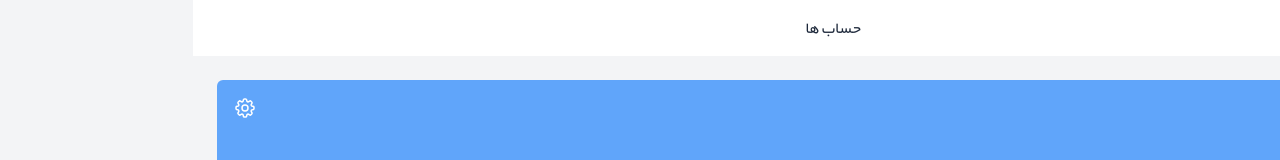
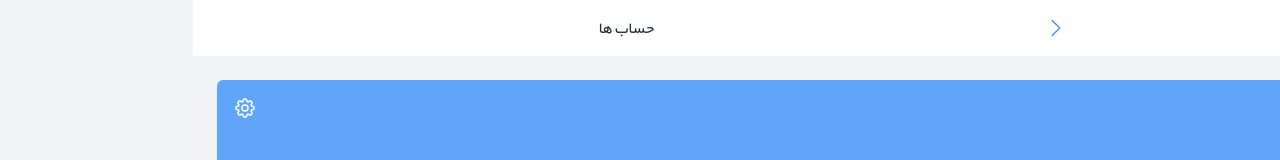
Before and after one commit to mojtaba013/toseasr, a Next.js app: page /accounts in a window 1280 px wide. Shown: the top 160 px of the page. Built offline with nearby package versions, Linux system fonts and the light colour scheme.

Commit message:
work on cards and accounts

```diff
--- a/app/accounts/page.jsx
+++ b/app/accounts/page.jsx
@@ -1,10 +1,27 @@
 import React from "react";
 import { ICONCOLOR } from "@/utils/constants";
+import Link from "next/link";
 
 function acount() {
   return (
     <div className="text-white">
-      <div className="flex items-center justify-center p-4 bg-white ">
+      <div className="flex items-center justify-evenly right-0  p-4 bg-white ">
+      <Link href="/">
+          <svg
+            xmlns="http://www.w3.org/2000/svg"
+            fill="none"
+            viewBox="0 0 24 24"
+            strokeWidth={1.5}
+            stroke={ICONCOLOR}
+            className="w-6 h-6"
+          >
+            <path
+              strokeLinecap="round"
+              strokeLinejoin="round"
+              d="m8.25 4.5 7.5 7.5-7.5 7.5"
+            />
+          </svg>
+        </Link>
         <p className="text-slate-800">حساب ها</p>
       </div>
       <div className=" h-max flex flex-col items-  p-6 gap-y-4 mb-20  ">
--- a/app/layout.tsx
+++ b/app/layout.tsx
@@ -24,7 +24,7 @@ export default function RootLayout({
       {/* <body className={inter.className}>{children}</body> */}
       <body className="bg-gray-100">
         {children}
-        <div className="bg-white sm:hidden flex shadow-[0_-4px_8px_0_rgba(0,0,0,0.1)]   flex-row items-center justify-between p-4 rounded-t-md  fixed bottom-0 left-0 right-0 z-50 ">
+        <div className="bg-white sm:hidden flex shadow-[0_-4px_8px_0_rgba(0,0,0,0.1)]   flex-row items-center justify-between p-4 rounded-t-lg  fixed bottom-0 left-0 right-0 z-50 ">
           {/* کارتها */}
           <Link href="/carts">
             <div className="flex flex-col items-center text-slate-500 ">
@@ -72,8 +72,8 @@ export default function RootLayout({
               <Image
                 src="/images/logo.png"
                 alt="zcfsdf"
-                width={40}
-                height={40}
+                width={50}
+                height={50}
               />
               {/* <img src="/public/images/logo.png"/> */}
             </div>
```
